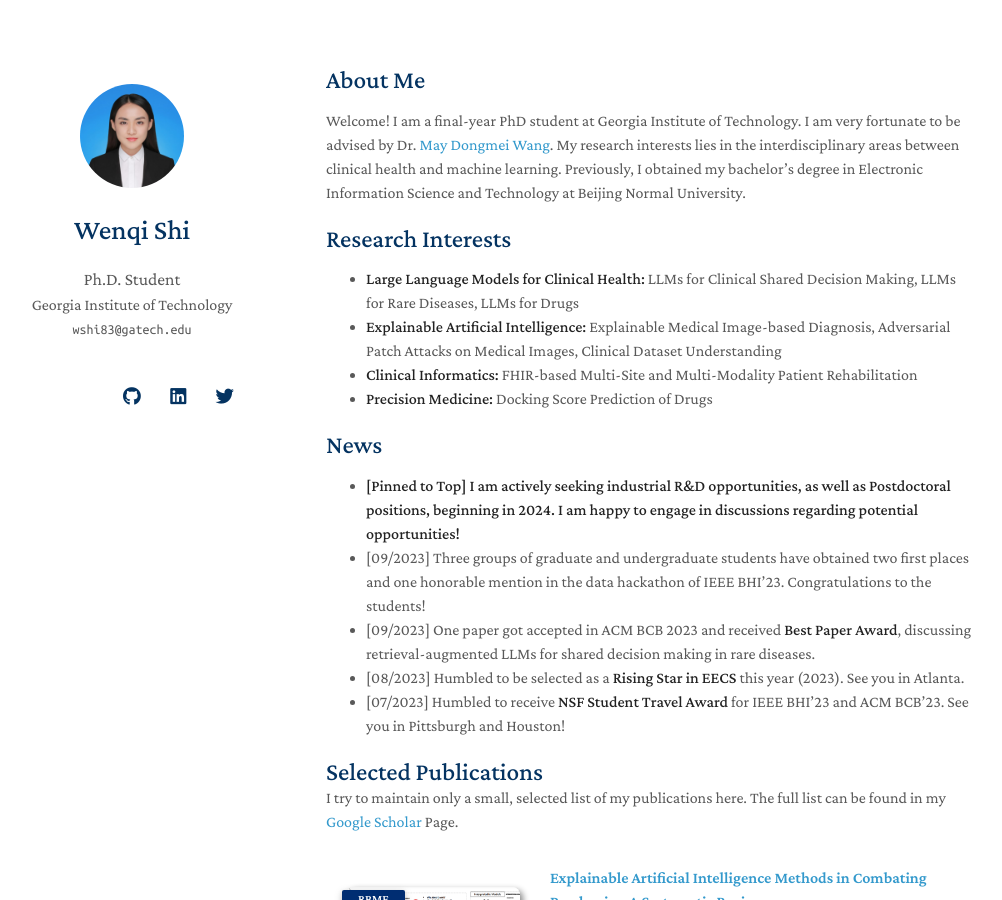
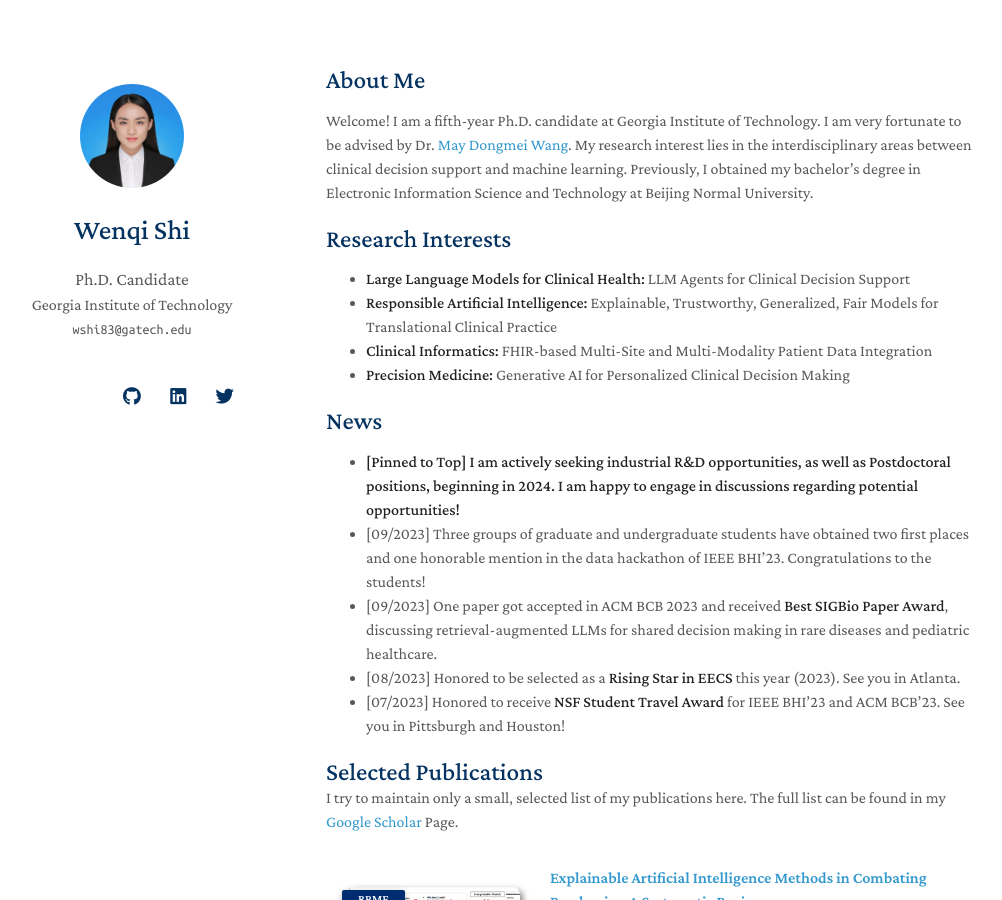
Before and after one commit to wshi83/wshi83.github.io, a Jekyll site: the page built from index.md, in a window 1280 px wide and 900 px high. Shown: the whole window, without its empty margins (144-1146 px from the left). Built offline with Jekyll 4.4.1, drawn with Linux system fonts in a browser that asks for light colours; nearby versions of some CDN libraries; a style sheet for code colours, icons or effects is not loaded; our own code applies the rules of GitHub Pages for plain Markdown files; some of the changed text lies outside the part shown.

Commit message:
add minor changes

```diff
--- a/_config.yml
+++ b/_config.yml
@@ -1,6 +1,6 @@
 # Basic Information
 title: Wenqi Shi
-position: Ph.D. Student
+position: Ph.D. Candidate
 affiliation: Georgia Institute of Technology
 email: wshi83@gatech.edu
 
@@ -13,10 +13,10 @@ canonical: https://wshi83.github.io/
 # Links
 # If you don't need one of them, you may delete the corresponding line.
 google_scholar: https://scholar.google.com/citations?user=4qkrZTAAAAAJ&hl=en&oi=ao
-cv_link: assets/files/curriculum_vitae.pdf
+cv_link: assets/files/2023-11-13_CV_ws.pdf
 github_link: https://github.com/wshi83
 linkedin: https://www.linkedin.com/in/wenqi-shi-aa07b8194/
-twitter: https://twitter.com/shi_wenqi
+twitter: https://twitter.com/WenqiShi0106
 
 # Images (e.g., your profile picture and your website's favicon)
 # "favicon" and "favicon_dark" are used for the light and dark modes, respectively.
--- a/_includes/services.md
+++ b/_includes/services.md
@@ -7,13 +7,15 @@
   <li><a href="https://www.springer.com/journal/11263"><autocolor>International Journal of Computer Vision (IJCV)</autocolor></a></li>
 </ul> -->
 - Guest editors for Frontiers Digital Medicine (2022-present)
-- Webmaster for IEEE EMBS Society (2021-present)
-- Webmaster for ACM SIGBio Society (2021-present)
+- Publicity Student Co-Chair for IEEE EMBS Community (2021-present)
+- Publicity Student Co-Chair for ACM SIGBio Community (2021-present)
 - Publicity Co-Chair and Webmaster for 2021 IEEE Healthcare Summit (2021)
-- Teaching Assistant of MED6780/ECE6780/BMED4783/ECE4783 Medical Image Processing (2021-present)
-- Teaching Assistant of MED4813/BMED8813 Biomedical and Health Informatics (2021-present)
-- Teaching Assistant of MED2400 Bio-statistics (2021-present)
-- Project Mentor in Bio-MIBLab (mentored over twenty graduate and undergraduate students, 2021-present)
+
+<h4 style="margin:0 10px 0;">Teaching Experience</h4>
+
+- Head Teaching Assistant of MED6780/ECE6780/BMED4783/ECE4783 Medical Image Processing (2021-present)
+- Head Teaching Assistant of MED4813/BMED8813 Biomedical and Health Informatics (2021-present)
+- Head Teaching Assistant of MED2400 Bio-statistics (2021-present)
 
 <h4 style="margin:0 10px 0;">Reviewers</h4>
 
--- a/index.md
+++ b/index.md
@@ -4,22 +4,22 @@ layout: homepage
 
 ## About Me
 
-Welcome! I am a final-year PhD student at Georgia Institute of Technology. I am very fortunate to be advised by Dr. [May Dongmei Wang](https://miblab.bme.gatech.edu/). My research interests lies in the interdisciplinary areas between clinical health and machine learning. Previously, I obtained my bachelor's degree in Electronic Information Science and Technology at Beijing Normal University.
+Welcome! I am a fifth-year Ph.D. candidate at Georgia Institute of Technology. I am very fortunate to be advised by Dr. [May Dongmei Wang](https://miblab.bme.gatech.edu/). My research interest lies in the interdisciplinary areas between clinical decision support and machine learning. Previously, I obtained my bachelor's degree in Electronic Information Science and Technology at Beijing Normal University.
 
 ## Research Interests
 
-- **Large Language Models for Clinical Health:** LLMs for Clinical Shared Decision Making, LLMs for Rare Diseases, LLMs for Drugs
-- **Explainable Artificial Intelligence:** Explainable Medical Image-based Diagnosis, Adversarial Patch Attacks on Medical Images, Clinical Dataset Understanding
-- **Clinical Informatics:** FHIR-based Multi-Site and Multi-Modality Patient Rehabilitation
-- **Precision Medicine:** Docking Score Prediction of Drugs
+- **Large Language Models for Clinical Health:** LLM Agents for Clinical Decision Support
+- **Responsible Artificial Intelligence:** Explainable, Trustworthy, Generalized, Fair Models for Translational Clinical Practice
+- **Clinical Informatics:** FHIR-based Multi-Site and Multi-Modality Patient Data Integration
+- **Precision Medicine:** Generative AI for Personalized Clinical Decision Making
 
 ## News
 
 - **[Pinned to Top] I am actively seeking industrial R&D opportunities, as well as Postdoctoral positions, beginning in 2024. I am happy to engage in discussions regarding potential opportunities!**
 - [09/2023] Three groups of graduate and undergraduate students have obtained two first places and one honorable mention in the data hackathon of IEEE BHI'23. Congratulations to the students!
-- [09/2023] One paper got accepted in ACM BCB 2023 and received **Best Paper Award**, discussing retrieval-augmented LLMs for shared decision making in rare diseases.
-- [08/2023] Humbled to be selected as a **Rising Star in EECS** this year (2023). See you in Atlanta.
-- [07/2023] Humbled to receive **NSF Student Travel Award** for IEEE BHI'23 and ACM BCB'23. See you in Pittsburgh and Houston!
+- [09/2023] One paper got accepted in ACM BCB 2023 and received **Best SIGBio Paper Award**, discussing retrieval-augmented LLMs for shared decision making in rare diseases and pediatric healthcare.
+- [08/2023] Honored to be selected as a **Rising Star in EECS** this year (2023). See you in Atlanta.
+- [07/2023] Honored to receive **NSF Student Travel Award** for IEEE BHI'23 and ACM BCB'23. See you in Pittsburgh and Houston!
 
 
 {% include_relative _includes/publications.md %}
@@ -42,7 +42,7 @@ Welcome! I am a final-year PhD student at Georgia Institute of Technology. I am
 - Best Paper Award in IEEE ICIR conference (2022)
 - Best Poster Award (1st place) in The 2021 IEEE Healthcare Summit (2021)
 - Top-10 Teams on 2021 AMIA/HL7 FHIR Applications Competition (2021)
-- First-class Scholarship of College of Information Science and Technology, Beijing Normal University, (2016-2019)
+- First-class Scholarship of College of Information Science and Technology, Beijing Normal University  (2016-2019)
 
 
 {% include_relative _includes/services.md %}
```
Also changed, not shown: other parts of index.md (+1 -1 lines), 1 other file.
